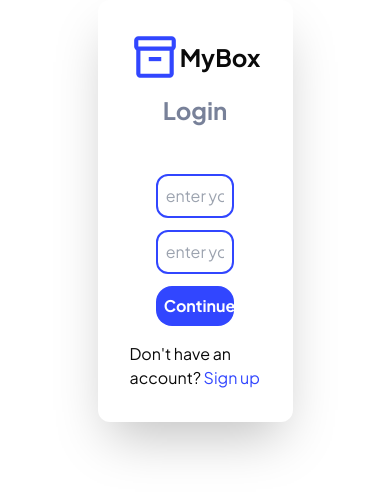
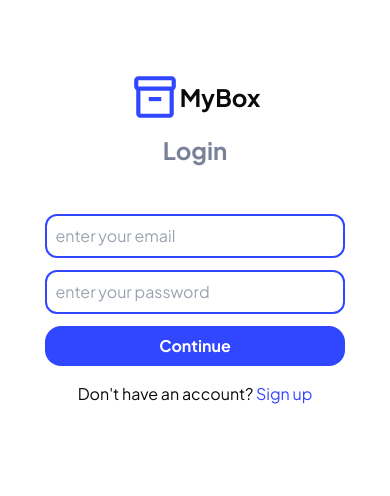
Before and after one commit to ogcovenant/MyBox, a Next.js app: page /login in a window 390 px wide. Shown: the top 496 px of the page. Built offline with nearby package versions, Linux system fonts and the light colour scheme.

Commit message:
finished the login page responsiveness

```diff
--- a/src/app/login/page.tsx
+++ b/src/app/login/page.tsx
@@ -3,15 +3,15 @@ import Logo from "../../../components/Logo";
 const Login = () => {
   return (
     <>
-      <div className="w-full h-screen max-h-screen">
-        <div className="w-3/6 mx-auto shadow-2xl p-8 rounded-xl">
+      <div className="w-full h-screen max-h-screen overflow-hidden">
+        <div className="flex flex-col justify-center w-full h-full mx-auto mt-10 p-2 py-8 md:p-8 rounded-xl">
           <div className="flex justify-center mx-auto">
             <a href="/"><Logo /></a>
           </div>
-          <div className="flex flex-col items-center mt-3 w-full">
+          <div className="flex flex-col h-full items-center mt-3 w-full">
             <p className="text-[#788199] text-2xl font-bold">Login</p>
             <form className="mt-12 w-full">
-              <div className="flex flex-col mb-4 w-3/5 mx-auto">
+              <div className="flex flex-col mb-4 w-4/5 md:w-3/5 mx-auto">
                 <input type="email" id="email" name="email" placeholder="enter your email" className="border-2 outline-0 border-[#3146FF] p-2 rounded-xl"/>
                 <input type="password" id="password" name="password" placeholder="enter your password" className=" mt-3 border-2 outline-0 border-[#3146FF] p-2 rounded-xl"/>
                 <button className="w-full bg-[#3146FF] mt-3 text-white p-2 font-bold rounded-2xl">Continue</button>
```
